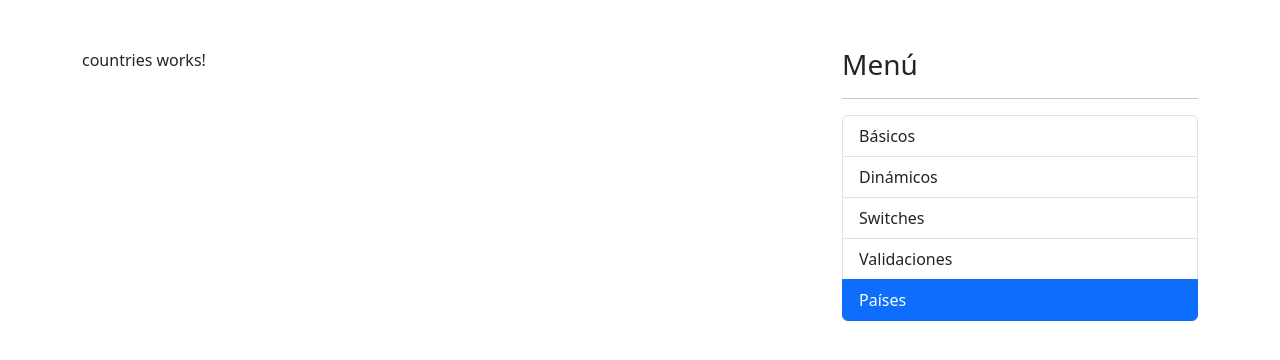
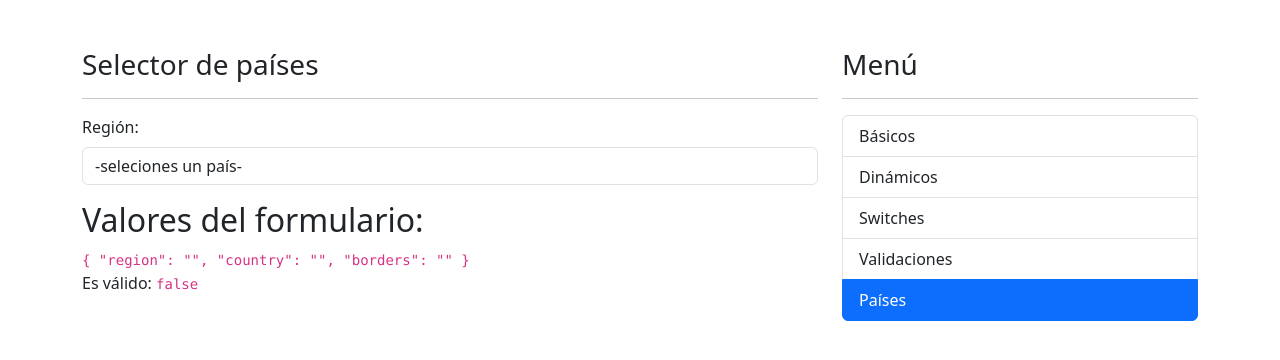
Before and after one commit to gerardoMundo/reactive-forms, an Angular app: page /countries in a window 1280 px wide. Shown: the top 360 px of the page. Built offline with nearby package versions, Linux system fonts and the light colour scheme.

Commit message:
countries service and country interface implemented

```diff
--- a/src/app/app-routing.module.ts
+++ b/src/app/app-routing.module.ts
@@ -14,9 +14,7 @@ const routes: Routes = [
   {
     path: 'countries',
     loadChildren: () =>
-      import('./country/country-routing.module').then(
-        (m) => m.CountryRoutingModule
-      ),
+      import('./country/country.module').then((m) => m.CountryModule),
   },
   {
     path: '**',
--- a/src/app/country/country.module.ts
+++ b/src/app/country/country.module.ts
@@ -3,9 +3,10 @@ import { CommonModule } from '@angular/common';
 
 import { CountryRoutingModule } from './country-routing.module';
 import { CountriesComponent } from './pages/countries/countries.component';
+import { ReactiveFormsModule } from '@angular/forms';
 
 @NgModule({
   declarations: [CountriesComponent],
-  imports: [CommonModule, CountryRoutingModule],
+  imports: [CommonModule, CountryRoutingModule, ReactiveFormsModule],
 })
 export class CountryModule {}
--- a/src/app/country/pages/countries/countries.component.html
+++ b/src/app/country/pages/countries/countries.component.html
@@ -1 +1,16 @@
-<p>countries works!</p>
+<h3>Selector de países</h3>
+<hr>
+
+<form [formGroup]="myForm">
+    <div class="row mb-3">
+        <div class="col">
+            <label for="region" class="form-label">Región:</label>
+            <select formControlName="region" id="region" class="form-control">
+                <option value="">-seleciones un país-</option>
+            </select>
+        </div>
+    </div>
+    <h2>Valores del formulario:</h2>
+    <code>{{myForm.value | json}}</code>
+    <p>Es válido: <code>{{myForm.valid | json}}</code></p>
+</form>
--- a/src/app/country/pages/countries/countries.component.ts
+++ b/src/app/country/pages/countries/countries.component.ts
@@ -1,11 +1,17 @@
 import { Component } from '@angular/core';
+import { FormBuilder, FormGroup, Validators } from '@angular/forms';
 
 @Component({
   selector: 'app-countries',
   templateUrl: './countries.component.html',
-  styles: [
-  ]
+  styles: [],
 })
 export class CountriesComponent {
+  constructor(private fb: FormBuilder) {}
 
+  public myForm: FormGroup = this.fb.group({
+    region: ['', Validators.required],
+    country: ['', Validators.required],
+    borders: ['', Validators.required],
+  });
 }
```
Also changed, not shown: src/app/country/interfaces/country.interface.ts (added, +129 -0 lines), src/app/country/services/countries.service.ts (added, +9 -0 lines).
